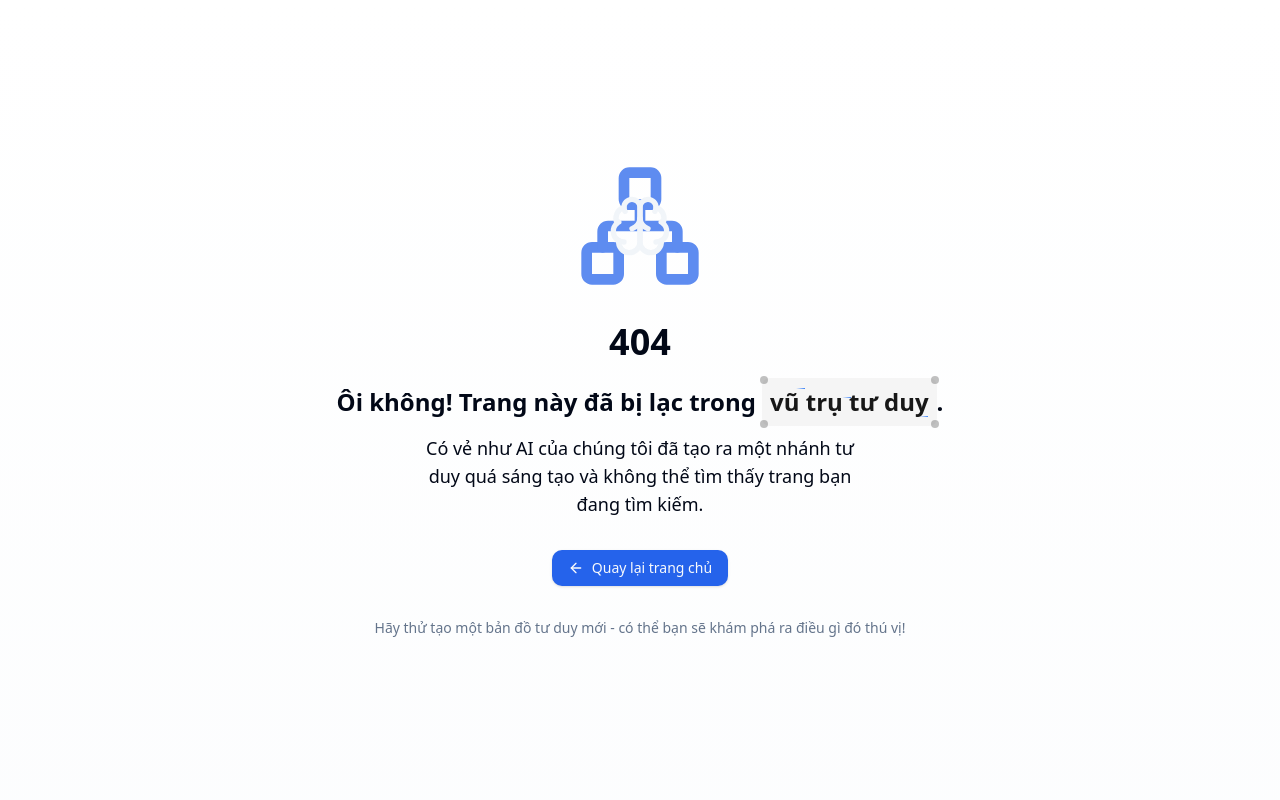
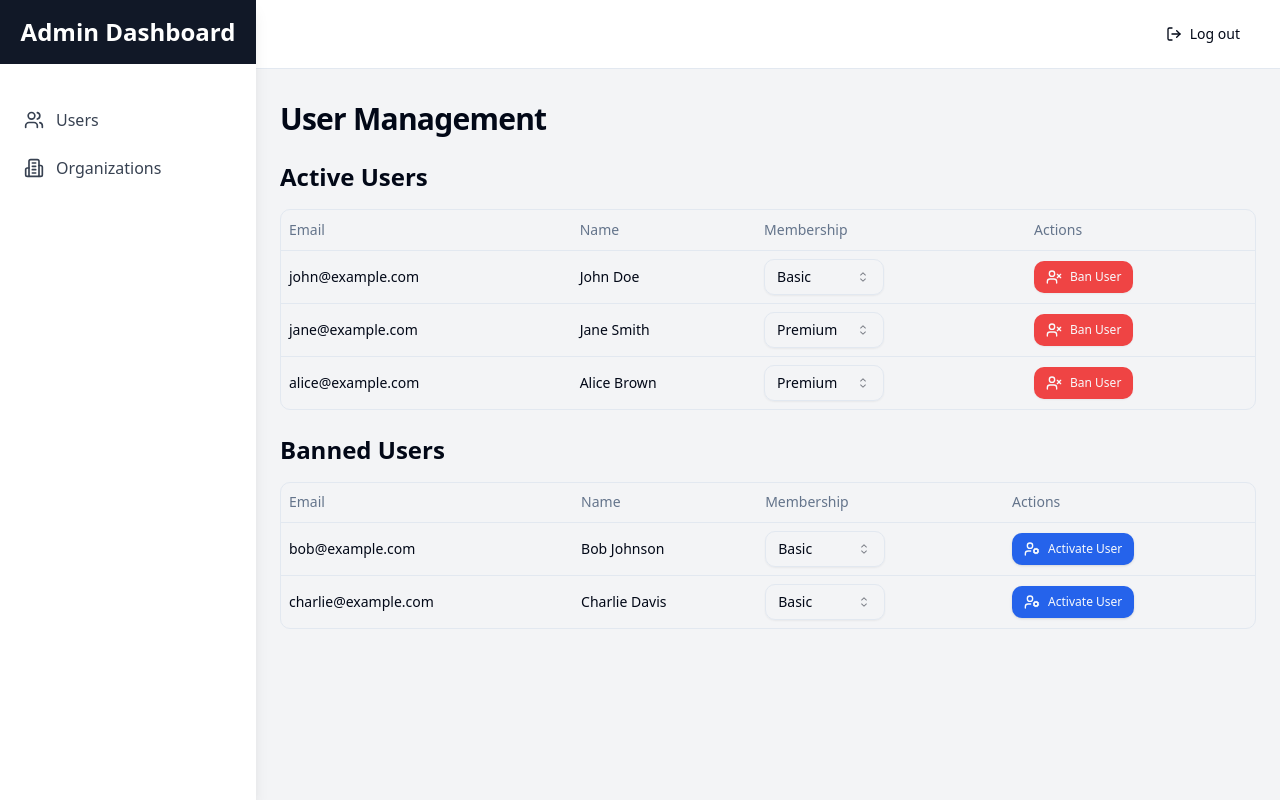
Before and after one commit to that-hoc-that-nghiep/mindgpt-fe, a React (Vite) app: page /admin/users in a window 1280 px wide. Built offline with nearby package versions, Linux system fonts and the light colour scheme.

Commit message:
feat: add admin-page layout and user management

```diff
--- a/package.json
+++ b/package.json
@@ -22,7 +22,7 @@
     "@radix-ui/react-icons": "^1.3.0",
     "@radix-ui/react-label": "^2.1.0",
     "@radix-ui/react-scroll-area": "^1.1.0",
-    "@radix-ui/react-select": "^2.1.1",
+    "@radix-ui/react-select": "^2.1.2",
     "@radix-ui/react-separator": "^1.1.0",
     "@radix-ui/react-slot": "^1.1.0",
     "@radix-ui/react-switch": "^1.1.1",
--- /dev/null
+++ b/src/components/ui/table.tsx
@@ -0,0 +1,120 @@
+import * as React from "react"
+
+import { cn } from "@/lib/utils"
+
+const Table = React.forwardRef<
+  HTMLTableElement,
+  React.HTMLAttributes<HTMLTableElement>
+>(({ className, ...props }, ref) => (
+  <div className="relative w-full overflow-auto">
+    <table
+      ref={ref}
+      className={cn("w-full caption-bottom text-sm", className)}
+      {...props}
+    />
+  </div>
+))
+Table.displayName = "Table"
+
+const TableHeader = React.forwardRef<
+  HTMLTableSectionElement,
+  React.HTMLAttributes<HTMLTableSectionElement>
+>(({ className, ...props }, ref) => (
+  <thead ref={ref} className={cn("[&_tr]:border-b", className)} {...props} />
+))
+TableHeader.displayName = "TableHeader"
+
+const TableBody = React.forwardRef<
+  HTMLTableSectionElement,
+  React.HTMLAttributes<HTMLTableSectionElement>
+>(({ className, ...props }, ref) => (
+  <tbody
+    ref={ref}
+    className={cn("[&_tr:last-child]:border-0", className)}
+    {...props}
+  />
+))
+TableBody.displayName = "TableBody"
+
+const TableFooter = React.forwardRef<
+  HTMLTableSectionElement,
+  React.HTMLAttributes<HTMLTableSectionElement>
+>(({ className, ...props }, ref) => (
+  <tfoot
+    ref={ref}
+    className={cn(
+      "border-t bg-muted/50 font-medium [&>tr]:last:border-b-0",
+      className
+    )}
+    {...props}
+  />
+))
+TableFooter.displayName = "TableFooter"
+
+const TableRow = React.forwardRef<
+  HTMLTableRowElement,
+  React.HTMLAttributes<HTMLTableRowElement>
+>(({ className, ...props }, ref) => (
+  <tr
+    ref={ref}
+    className={cn(
+      "border-b transition-colors hover:bg-muted/50 data-[state=selected]:bg-muted",
+      className
+    )}
+    {...props}
+  />
+))
+TableRow.displayName = "TableRow"
+
+const TableHead = React.forwardRef<
+  HTMLTableCellElement,
+  React.ThHTMLAttributes<HTMLTableCellElement>
+>(({ className, ...props }, ref) => (
+  <th
+    ref={ref}
+    className={cn(
+      "h-10 px-2 text-left align-middle font-medium text-muted-foreground [&:has([role=checkbox])]:pr-0 [&>[role=checkbox]]:translate-y-[2px]",
+      className
+    )}
+    {...props}
+  />
+))
+TableHead.displayName = "TableHead"
+
+const TableCell = React.forwardRef<
+  HTMLTableCellElement,
+  React.TdHTMLAttributes<HTMLTableCellElement>
+>(({ className, ...props }, ref) => (
+  <td
+    ref={ref}
+    className={cn(
+      "p-2 align-middle [&:has([role=checkbox])]:pr-0 [&>[role=checkbox]]:translate-y-[2px]",
+      className
+    )}
+    {...props}
+  />
+))
+TableCell.displayName = "TableCell"
+
+const TableCaption = React.forwardRef<
+  HTMLTableCaptionElement,
+  React.HTMLAttributes<HTMLTableCaptionElement>
+>(({ className, ...props }, ref) => (
+  <caption
+    ref={ref}
+    className={cn("mt-4 text-sm text-muted-foreground", className)}
+    {...props}
+  />
+))
+TableCaption.displayName = "TableCaption"
+
+export {
+  Table,
+  TableHeader,
+  TableBody,
+  TableFooter,
+  TableHead,
+  TableRow,
+  TableCell,
+  TableCaption,
+}
--- /dev/null
+++ b/src/pages/admin/layout.tsx
@@ -0,0 +1,73 @@
+'use client'
+
+import { useState } from 'react'
+import { Link, Outlet } from 'react-router-dom'
+import { Button } from "@/components/ui/button"
+import { Menu, LogOut, Home, Users, Building2 } from 'lucide-react'
+import { cn } from "@/lib/utils"
+
+export function AdminLayout() {
+  const [sidebarOpen, setSidebarOpen] = useState(false)
+
+  return (
+    <div className="flex h-screen bg-gray-100">
+      {/* Sidebar */}
+      <aside
+        className={cn(
+          "fixed inset-y-0 left-0 z-50 w-64 bg-white shadow-lg transform transition-transform duration-300 ease-in-out lg:translate-x-0 lg:static lg:inset-0",
+          sidebarOpen ? "translate-x-0" : "-translate-x-full"
+        )}
+      >
+        <div className="flex items-center justify-center h-16 bg-gray-900">
+          <h1 className="text-white text-2xl font-semibold">Admin Dashboard</h1>
+        </div>
+        <nav className="mt-8">
+          <NavItem href="/admin/users" icon={<Users className="h-5 w-5" />} text="Users" />
+          <NavItem href="/admin/orgs" icon={<Building2 className="h-5 w-5" />} text="Organizations" />
+        </nav>
+      </aside>
+
+      {/* Main Content */}
+      <div className="flex flex-col flex-1 overflow-hidden">
+        {/* Header */}
+        <header className="flex items-center justify-between px-6 py-4 bg-white border-b">
+          <div className="flex items-center">
+            <Button
+              variant="ghost"
+              size="icon"
+              className="lg:hidden"
+              onClick={() => setSidebarOpen(!sidebarOpen)}
+            >
+              <Menu className="h-6 w-6" />
+              <span className="sr-only">Toggle sidebar</span>
+            </Button>
+          </div>
+          <Link to={"/login"}>
+            <Button variant="ghost" className="flex items-center">
+              <LogOut className="mr-2 h-4 w-4" /> Log out
+            </Button>
+          </Link>
+        </header>
+
+        {/* Main Content Area */}
+        <main className="flex-1 overflow-x-hidden overflow-y-auto bg-gray-100">
+          <div className="container mx-auto px-6 py-8">
+            <Outlet />
+          </div>
+        </main>
+      </div>
+    </div>
+  )
+}
+
+function NavItem({ href, icon, text }: { href: string; icon: React.ReactNode; text: string }) {
+  return (
+    <a
+      href={href}
+      className="flex items-center px-6 py-3 text-gray-700 hover:bg-gray-100 hover:text-gray-900 transition-colors duration-200"
+    >
+      {icon}
+      <span className="mx-3">{text}</span>
+    </a>
+  )
+}
--- /dev/null
+++ b/src/pages/admin/org-management.tsx
@@ -0,0 +1,7 @@
+export function OrgManagement() {
+    return (
+        <>
+            <h1>Org</h1>
+        </>
+    )
+}
--- /dev/null
+++ b/src/pages/admin/user-management.tsx
@@ -0,0 +1,100 @@
+import { useState } from 'react'
+import { Table, TableBody, TableCell, TableHead, TableHeader, TableRow } from "@/components/ui/table"
+import { Button } from "@/components/ui/button"
+import { Select, SelectContent, SelectItem, SelectTrigger, SelectValue } from "@/components/ui/select"
+import { UserCog, UserX } from 'lucide-react'
+
+// Mock data for initial users
+const initialUsers = [
+  { id: 1, email: 'john@example.com', name: 'John Doe', membership: 'basic', status: 'active' },
+  { id: 2, email: 'jane@example.com', name: 'Jane Smith', membership: 'premium', status: 'active' },
+  { id: 3, email: 'bob@example.com', name: 'Bob Johnson', membership: 'basic', status: 'banned' },
+  { id: 4, email: 'alice@example.com', name: 'Alice Brown', membership: 'premium', status: 'active' },
+  { id: 5, email: 'charlie@example.com', name: 'Charlie Davis', membership: 'basic', status: 'banned' },
+]
+
+export default function UserManagement() {
+  const [users, setUsers] = useState(initialUsers)
+
+  const handleRoleChange = (userId: number, newRole: string) => {
+    setUsers(users.map(user =>
+      user.id === userId ? { ...user, membership: newRole } : user
+    ))
+  }
+
+  const handleStatusChange = (userId: number) => {
+    setUsers(users.map(user =>
+      user.id === userId ? { ...user, status: user.status === 'active' ? 'banned' : 'active' } : user
+    ))
+  }
+
+  const activeUsers = users.filter(user => user.status === 'active')
+  const bannedUsers = users.filter(user => user.status === 'banned')
+
+  const UserTable = ({ users, title }: { users: typeof initialUsers, title: string }) => (
+    <div className="mt-8">
+      <h2 className="text-2xl font-semibold mb-4">{title}</h2>
+      <div className="rounded-md border">
+        <Table>
+          <TableHeader>
+            <TableRow>
+              <TableHead>Email</TableHead>
+              <TableHead>Name</TableHead>
+              <TableHead>Membership</TableHead>
+              <TableHead>Actions</TableHead>
+            </TableRow>
+          </TableHeader>
+          <TableBody>
+            {users.map(user => (
+              <TableRow key={user.id}>
+                <TableCell>{user.email}</TableCell>
+                <TableCell>{user.name}</TableCell>
+                <TableCell>
+                  <Select
+                    value={user.membership}
+                    onValueChange={(value) => handleRoleChange(user.id, value)}
+                  >
+                    <SelectTrigger className="w-[120px]">
+                      <SelectValue placeholder="Select membership" />
+                    </SelectTrigger>
+                    <SelectContent>
+                      <SelectItem value="basic">Basic</SelectItem>
+                      <SelectItem value="premium">Premium</SelectItem>
+                    </SelectContent>
+                  </Select>
+                </TableCell>
+                <TableCell>
+                  <Button
+                    variant={user.status === 'active' ? "destructive" : "default"}
+                    size="sm"
+                    onClick={() => handleStatusChange(user.id)}
+                  >
+                    {user.status === 'active' ? (
+                      <>
+                        <UserX className="mr-2 h-4 w-4" />
+                        Ban User
+                      </>
+                    ) : (
+                      <>
+                        <UserCog className="mr-2 h-4 w-4" />
+                        Activate User
+                      </>
+                    )}
+                  </Button>
+                </TableCell>
+              </TableRow>
+            ))}
+          </TableBody>
+        </Table>
+      </div>
+    </div>
+  )
+
+  return (
+    <div className="space-y-6">
+      <h1 className="text-3xl font-bold tracking-tight">User Management</h1>
+      <UserTable users={activeUsers} title="Active Users" />
+      <UserTable users={bannedUsers} title="Banned Users" />
+    </div>
+  )
+}
```
Also changed, not shown: src/main.tsx (+17 -0 lines), 1 other file (tests, documents, lock files or other folders).
